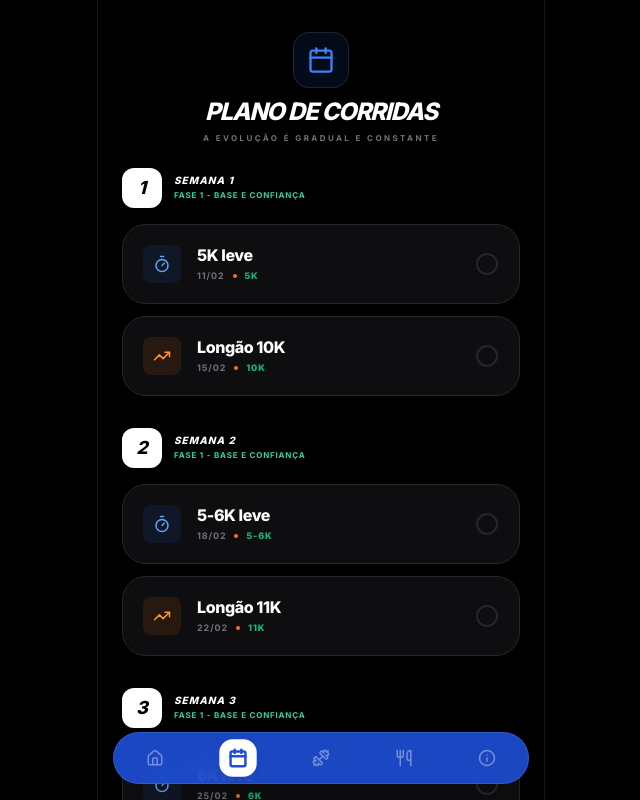
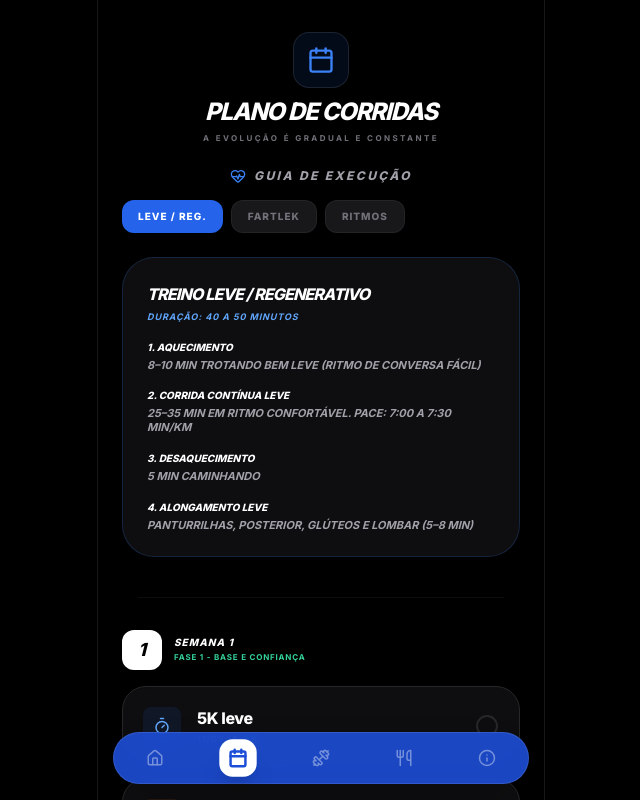
Before and after one commit to jmrunners21k2026-rgb/jm-runners-app, a React (Vite) app: page / in a window 1280 px wide. Both pictures are taken after a click on the button 557 px from the left and 758 px from the top of the page. Shown: the top 800 px of the page, without its empty margins (319-959 px from the left). Built offline with nearby package versions, Linux system fonts and the light colour scheme.

Commit message:
Revisão com orientações dos treinos

```diff
--- a/App.tsx
+++ b/App.tsx
@@ -24,10 +24,20 @@ import {
   Activity,
   Award,
   ChevronDown,
-  User
+  User,
+  HeartPulse
 } from 'lucide-react';
 import { TabType } from './types';
-import { TRAINING_PLAN, MOTIVATIONAL_PHRASES, FUNCTIONAL_A, FUNCTIONAL_B, FUNCTIONAL_METADATA, NUTRITION_GUIDE } from './data';
+import {
+  TRAINING_PLAN,
+  MOTIVATIONAL_PHRASES,
+  FUNCTIONAL_A,
+  FUNCTIONAL_B,
+  FUNCTIONAL_METADATA,
+  NUTRITION_GUIDE,
+  GENERAL_STRATEGY,
+  WORKOUT_GUIDES
+} from './data';
 
 const Container: React.FC<{ children: React.ReactNode }> = ({ children }) => (
   <div className="max-w-md mx-auto min-h-screen pb-28 relative bg-black shadow-2xl overflow-hidden border-x border-zinc-900">
@@ -109,7 +119,6 @@ const App: React.FC = () => {
     return (
       <div className="space-y-6 px-6 pt-10 animate-in fade-in duration-500">
         <header className="flex flex-col items-center text-center">
-          {/* Logotipo Ampliado - Sem Caixa de Fundo */}
           <div className="relative mb-6 w-full px-1">
             <div className="absolute inset-0 bg-blue-600/10 blur-3xl rounded-full scale-110"></div>
             <div className="w-full relative z-10 flex items-center justify-center">
@@ -153,9 +162,29 @@ const App: React.FC = () => {
           </div>
         </Card>
 
+        {/* ESTRATÉGIA GERAL DO PLANO */}
+        <section className="animate-in slide-in-from-bottom duration-700">
+           <Card borderVariant="green" className="!p-6 bg-zinc-900/40 relative overflow-hidden">
+             <div className="absolute top-0 right-0 w-24 h-24 bg-emerald-500/5 rounded-full blur-2xl"></div>
+             <div className="flex items-center gap-3 mb-4">
+                <div className="p-2 bg-emerald-500/10 rounded-lg text-emerald-400"><Target size={20}/></div>
+                <h3 className="font-black text-sm text-white uppercase italic tracking-tighter">Estratégia Geral do Plano</h3>
+             </div>
+             <div className="space-y-3">
+                <p className="text-[10px] font-black text-emerald-400 uppercase tracking-widest mb-1 italic">Foco: {GENERAL_STRATEGY.focus}</p>
+                {GENERAL_STRATEGY.points.map((p, idx) => (
+                  <div key={idx} className="flex gap-3">
+                    <div className="w-1.5 h-1.5 bg-emerald-500 rounded-full mt-1.5 flex-shrink-0"></div>
+                    <p className="text-[11px] text-zinc-300 font-bold uppercase leading-tight italic">{p}</p>
+                  </div>
+                ))}
+             </div>
+           </Card>
+        </section>
+
         <section className="space-y-4">
           <div className="flex items-center justify-center gap-2">
-            <Target className="text-orange-500 w-4 h-4" />
+            <Timer className="text-orange-500 w-4 h-4" />
             <h3 className="font-bold text-sm text-white uppercase italic">Sua Próxima Sessão</h3>
           </div>
 
@@ -194,6 +223,8 @@ const App: React.FC = () => {
   };
 
   const TrainingPlan = () => {
+    const [selectedGuide, setSelectedGuide] = useState<'light' | 'fartlek' | 'pace'>('light');
+
     return (
       <div className="pb-10 animate-in slide-in-from-right duration-300">
         <SectionHeader
@@ -202,6 +233,87 @@ const App: React.FC = () => {
           subtitle="A evolução é gradual e constante"
           color="bg-blue-600/10"
         />
+
+        {/* GUIA DE EXECUÇÃO - NOVOS ANEXOS */}
+        <section className="px-6 mb-10">
+          <div className="flex items-center gap-2 mb-4 justify-center">
+             <HeartPulse className="text-blue-500 w-4 h-4"/>
+             <h3 className="font-black text-xs text-zinc-400 uppercase tracking-[0.2em] italic">Guia de Execução</h3>
+          </div>
+
+          <div className="flex gap-2 mb-4 overflow-x-auto no-scrollbar pb-2">
+             <button
+               onClick={() => setSelectedGuide('light')}
+               className={`px-4 py-2 rounded-xl text-[10px] font-black uppercase tracking-widest transition-all whitespace-nowrap ${selectedGuide === 'light' ? 'bg-blue-600 text-white' : 'bg-zinc-900 text-zinc-500 border border-white/5'}`}
+             >
+               Leve / Reg.
+             </button>
+             <button
+               onClick={() => setSelectedGuide('fartlek')}
+               className={`px-4 py-2 rounded-xl text-[10px] font-black uppercase tracking-widest transition-all whitespace-nowrap ${selectedGuide === 'fartlek' ? 'bg-orange-600 text-white' : 'bg-zinc-900 text-zinc-500 border border-white/5'}`}
+             >
+               Fartlek
+             </button>
+             <button
+               onClick={() => setSelectedGuide('pace')}
+               className={`px-4 py-2 rounded-xl text-[10px] font-black uppercase tracking-widest transition-all whitespace-nowrap ${selectedGuide === 'pace' ? 'bg-emerald-600 text-white' : 'bg-zinc-900 text-zinc-500 border border-white/5'}`}
+             >
+               Ritmos
+             </button>
+          </div>
+
+          <div className="animate-in fade-in zoom-in-95 duration-300">
+            {selectedGuide === 'light' && (
+              <Card borderVariant="blue" className="!p-6 bg-zinc-900/60">
+                <h4 className="text-white font-black uppercase italic text-base mb-1 tracking-tighter">{WORKOUT_GUIDES.light.title}</h4>
+                <p className="text-[9px] text-blue-400 font-bold uppercase tracking-widest mb-4 italic">Duração: {WORKOUT_GUIDES.light.duration}</p>
+                <div className="space-y-4">
+                  {WORKOUT_GUIDES.light.steps.map((s, i) => (
+                    <div key={i} className="flex flex-col gap-1">
+                      <span className="text-[10px] font-black text-white uppercase italic">{s.name}</span>
+                      <span className="text-[11px] text-zinc-400 font-bold uppercase leading-tight italic">{s.detail}</span>
+                    </div>
+                  ))}
+                </div>
+              </Card>
+            )}
+
+            {selectedGuide === 'fartlek' && (
+              <Card borderVariant="orange" className="!p-6 bg-zinc-900/60">
+                <h4 className="text-white font-black uppercase italic text-base mb-1 tracking-tighter">{WORKOUT_GUIDES.fartlek.title}</h4>
+                <p className="text-[9px] text-orange-400 font-bold uppercase tracking-widest mb-4 italic">Freq: {WORKOUT_GUIDES.fartlek.frequency}</p>
+                <div className="space-y-4">
+                  {WORKOUT_GUIDES.fartlek.steps.map((s, i) => (
+                    <div key={i} className={`flex flex-col gap-1 ${s.name.includes('Modelo') ? 'pl-3 border-l-2 border-orange-500/30' : ''}`}>
+                      <span className={`text-[10px] font-black uppercase italic ${s.name.includes('Modelo') ? 'text-orange-400' : 'text-white'}`}>{s.name}</span>
+                      <span className="text-[11px] text-zinc-400 font-bold uppercase leading-tight italic">{s.detail}</span>
+                    </div>
+                  ))}
+                </div>
+              </Card>
+            )}
+
+            {selectedGuide === 'pace' && (
+              <Card borderVariant="green" className="!p-6 bg-zinc-900/60">
+                <h4 className="text-white font-black uppercase italic text-base mb-4 tracking-tighter">{WORKOUT_GUIDES.pace.title}</h4>
+                <div className="space-y-4">
+                  <div className="bg-black/40 p-3 rounded-2xl border border-white/5">
+                    <p className="text-[9px] font-black text-emerald-400 uppercase tracking-widest mb-1">{WORKOUT_GUIDES.pace.light.label}</p>
+                    <p className="text-xl font-black text-white italic tracking-tighter leading-none">{WORKOUT_GUIDES.pace.light.pace}</p>
+                    <p className="text-[8px] text-zinc-500 font-bold uppercase mt-1 tracking-widest">{WORKOUT_GUIDES.pace.light.status}</p>
+                  </div>
+                  <div className="bg-black/40 p-3 rounded-2xl border border-white/5">
+                    <p className="text-[9px] font-black text-orange-400 uppercase tracking-widest mb-1">{WORKOUT_GUIDES.pace.fartlek.label}</p>
+                    <p className="text-xl font-black text-white italic tracking-tighter leading-none">{WORKOUT_GUIDES.pace.fartlek.pace}</p>
+                    <p className="text-[8px] text-zinc-500 font-bold uppercase mt-1 tracking-widest">{WORKOUT_GUIDES.pace.fartlek.status}</p>
+                  </div>
+                </div>
+              </Card>
+            )}
+          </div>
+        </section>
+
+        <div className="h-px bg-white/5 mx-10 mb-8"></div>
 
         <div className="space-y-8 px-6">
           {TRAINING_PLAN.map((week) => (
@@ -480,7 +592,6 @@ const App: React.FC = () => {
         {renderContent()}
       </main>
 
-      {/* Navegação Inferior Super Slim & Moderna */}
       <nav className="fixed bottom-4 left-4 right-4 max-w-[calc(448px-2rem)] mx-auto bg-blue-700/90 backdrop-blur-md shadow-2xl border border-white/10 px-6 py-2 flex justify-between items-center z-50 rounded-[2rem]">
         <NavButton active={activeTab === 'home'} icon={<Home />} onClick={() => setActiveTab('home')} />
         <NavButton active={activeTab === 'plan'} icon={<Calendar />} onClick={() => setActiveTab('plan')} />
--- a/data.ts
+++ b/data.ts
@@ -119,6 +119,48 @@ export const MOTIVATIONAL_PHRASES = [
   "Sua primeira meia maratona será uma memória eterna."
 ];
 
+export const GENERAL_STRATEGY = {
+  focus: "Aumento progressivo de volume",
+  points: [
+    "Sem pressão por pace: foque na distância",
+    "Treino da Noite: Corrida leve/regenerativa ou Fartlek controlado",
+    "Fim de Semana: Longão contínuo em ritmo conversável",
+    "Distância máxima antes da prova: 18K",
+    "Últimas 2 semanas: Redução drástica de volume (Taper)"
+  ]
+};
+
+export const WORKOUT_GUIDES = {
+  light: {
+    title: "Treino Leve / Regenerativo",
+    duration: "40 a 50 minutos",
+    steps: [
+      { name: "1. Aquecimento", detail: "8–10 min trotando bem leve (ritmo de conversa fácil)" },
+      { name: "2. Corrida contínua leve", detail: "25–35 min em ritmo confortável. Pace: 7:00 a 7:30 min/km" },
+      { name: "3. Desaquecimento", detail: "5 min caminhando" },
+      { name: "4. Alongamento leve", detail: "Panturrilhas, posterior, glúteos e lombar (5–8 min)" }
+    ]
+  },
+  fartlek: {
+    title: "Treino Fartlek",
+    frequency: "1x a cada 2 semanas",
+    duration: "45 a 55 minutos",
+    steps: [
+      { name: "1. Aquecimento", detail: "10 min trotando leve" },
+      { name: "2. Fartlek Principal", detail: "Ritmo Forte = Confortavelmente difícil (~6:00-6:20)" },
+      { name: "Modelo A (Iniciante)", detail: "5x (1 min ritmo mais forte + 2 min trotando leve)" },
+      { name: "Modelo B (Interm.)", detail: "4x (2 min ritmo moderado + 2 min trotando leve)" },
+      { name: "3. Corrida Leve", detail: "10–15 min leve após o fartlek" },
+      { name: "4. Desaquecimento", detail: "5 min caminhando + alongamento" }
+    ]
+  },
+  pace: {
+    title: "Orientação de Ritmo",
+    light: { label: "Leves / Longões", pace: "6:45–7:30 min/km", status: "Conversável" },
+    fartlek: { label: "Fartlek (Blocos)", pace: "6:00–6:20 min/km", status: "Sem Sprint" }
+  }
+};
+
 export const FUNCTIONAL_METADATA = {
   objective: "prevenção de lesões, economia de corrida e estabilidade",
   schedule: [
```
